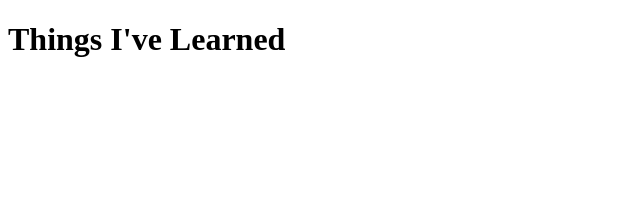
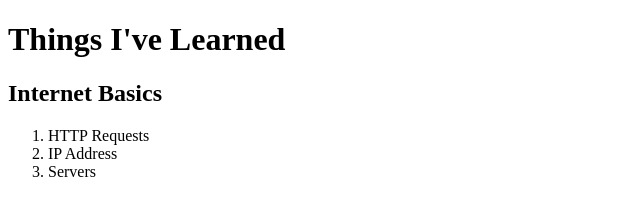
Before and after one commit to JDFD-CodeMonk/html5--List-Assignment, a plain HTML site: page index.html in a window 1280 px wide. Shown: the whole page, without its empty margins (0-640 px from the left). Drawn offline with Linux system fonts and the light colour scheme.

Commit message:
Add internet basics content

```diff
--- a/index.html
+++ b/index.html
@@ -9,6 +9,14 @@
 <body>
   <main>
     <h1>Things I've Learned</h1>
+    <section>
+      <h2>Internet Basics</h2>
+      <ol>
+        <li>HTTP Requests</li>
+        <li>IP Address</li>
+        <li>Servers</li>
+      </ol>
+    </section>
   </main>
 </body>
 </html>
```
